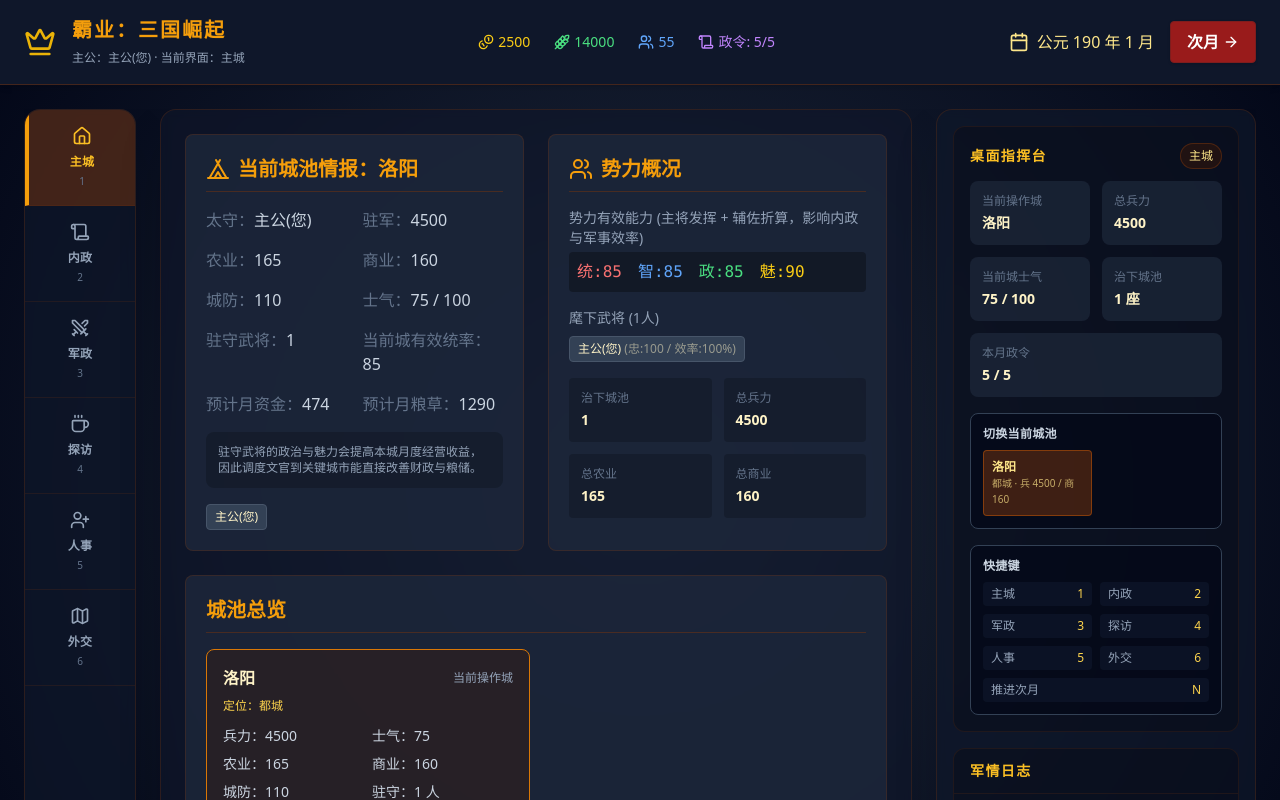
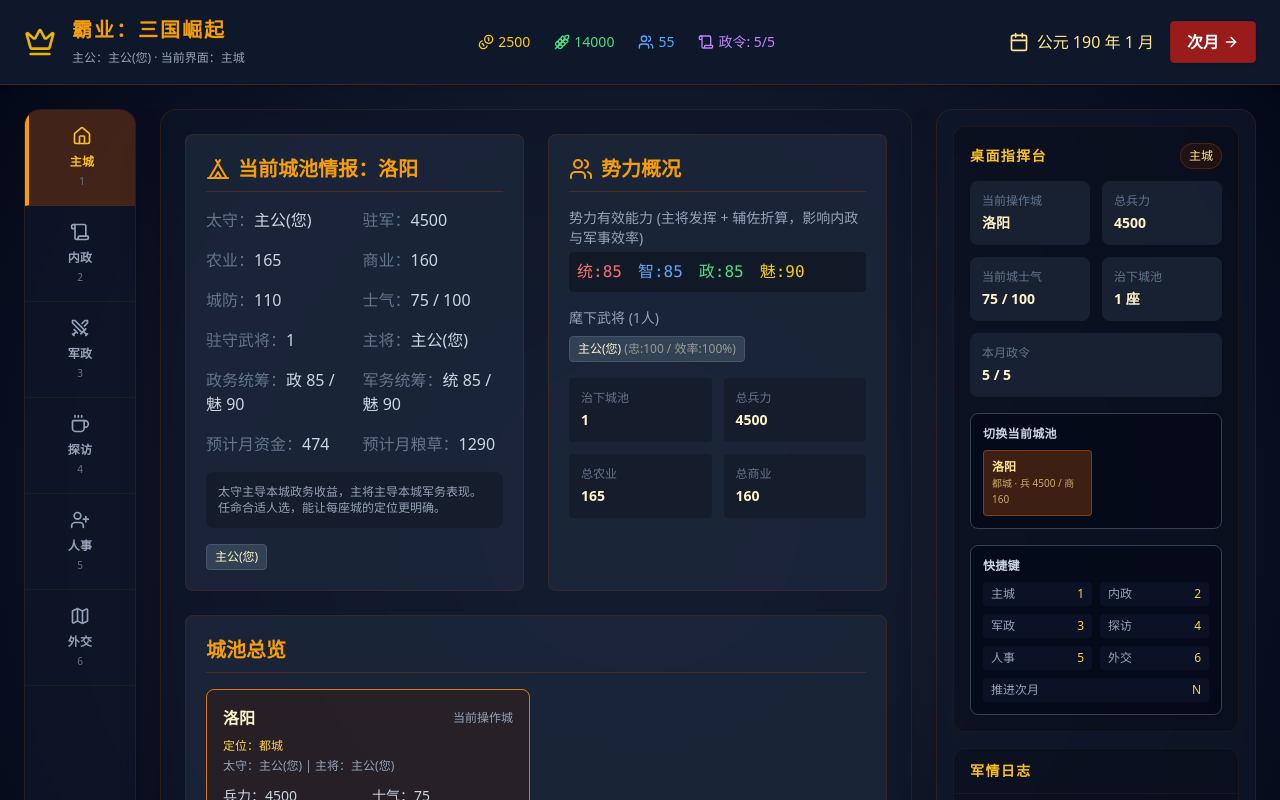
Before and after one commit to onovich/Hegemony, a React (Vite) app: page / in a window 1280 px wide. Shown: the top 800 px of the page. Built offline with nearby package versions, Linux system fonts and the light colour scheme.

Commit message:
feat: add city appointments

```diff
--- a/origin/App.jsx
+++ b/origin/App.jsx
@@ -35,6 +35,7 @@ import {
     getCapturedCityTroops,
     getCityRoleLabel,
     getDiplomacyStateLabel,
+    getDirectedFactionStats,
     getTradeIncomeBonus,
     getBorderPressureMoraleLoss,
     getEffectiveFactionStats,
@@ -62,6 +63,7 @@ const TAB_ITEMS = [
 // --- Utility Functions ---
 const randInt = (min, max) => Math.floor(Math.random() * (max - min + 1)) + min;
 const chance = (percent) => Math.random() * 100 < percent;
+const EMPTY_STATS = { cmd: 0, int: 0, pol: 0, cha: 0 };
 
 export default function App() {
     // --- State ---
@@ -122,9 +124,45 @@ export default function App() {
         return playerCities.find(city => city.id === activeCityId) ?? playerCities[0] ?? null;
     };
     const getCityOfficers = (cityId, factionId = 'player') => officers.filter(o => o.faction === factionId && o.state === 'active' && o.cityId === cityId);
-    const getCurrentCityOfficers = () => {
+    const getCityOperationalProfile = (cityId, factionId = 'player', cityState = cities, officerState = officers) => {
+        const city = cityState[cityId];
+        if (!city) {
+            return {
+                stationedOfficers: [],
+                governor: null,
+                commander: null,
+                economyStats: EMPTY_STATS,
+                militaryStats: EMPTY_STATS,
+            };
+        }
+
+        const stationedOfficers = officerState.filter(officer => (
+            officer.faction === factionId &&
+            officer.state === 'active' &&
+            officer.cityId === cityId
+        ));
+        const governor = stationedOfficers.find(officer => officer.id === city.governorId) ?? null;
+        const commander = stationedOfficers.find(officer => officer.id === city.commanderId) ?? null;
+
+        return {
+            stationedOfficers,
+            governor,
+            commander,
+            economyStats: getDirectedFactionStats(stationedOfficers, governor?.id ?? null),
+            militaryStats: getDirectedFactionStats(stationedOfficers, commander?.id ?? null),
+        };
+    };
+    const getCurrentCityProfile = () => {
         const currentCity = getPlayerCity();
-        return currentCity ? getCityOfficers(currentCity.id) : [];
+        return currentCity
+            ? getCityOperationalProfile(currentCity.id)
+            : {
+                stationedOfficers: [],
+                governor: null,
+                commander: null,
+                economyStats: EMPTY_STATS,
+                militaryStats: EMPTY_STATS,
+            };
     };
     const activeTabLabel = TAB_ITEMS.find(item => item.id === activeTab)?.label ?? '主城';
     const factionRulerIds = new Set(Object.values(factions).map(faction => faction.ruler));
@@ -140,17 +178,42 @@ export default function App() {
         }
     }, [cities, activeCityId]);
 
+    useEffect(() => {
+        let hasChanges = false;
+        const nextCities = { ...cities };
+
+        Object.values(cities).forEach(city => {
+            const stationedIds = new Set(
+                officers
+                    .filter(officer => officer.faction === city.owner && officer.state === 'active' && officer.cityId === city.id)
+                    .map(officer => officer.id)
+            );
+
+            const governorValid = !city.governorId || stationedIds.has(city.governorId);
+            const commanderValid = !city.commanderId || stationedIds.has(city.commanderId);
+
+            if (!governorValid || !commanderValid) {
+                hasChanges = true;
+                nextCities[city.id] = {
+                    ...nextCities[city.id],
+                    governorId: governorValid ? nextCities[city.id].governorId : null,
+                    commanderId: commanderValid ? nextCities[city.id].commanderId : null,
+                };
+            }
+        });
+
+        if (hasChanges) {
+            setCities(nextCities);
+        }
+    }, [cities, officers]);
+
     // Calculate total stats for player
     const getTotalStats = () => {
         return getEffectiveFactionStats(getPlayerOfficers());
     };
 
-    const getCurrentCityStats = () => {
-        return getEffectiveFactionStats(getCurrentCityOfficers());
-    };
-
     const ensureCurrentCityOfficer = (actionLabel) => {
-        const currentCityOfficers = getCurrentCityOfficers();
+        const currentCityOfficers = getCurrentCityProfile().stationedOfficers;
         const currentCity = getPlayerCity();
         if (currentCityOfficers.length > 0) {
             return true;
@@ -201,13 +264,14 @@ export default function App() {
             officer.state === 'active' &&
             (cityId === null || officer.cityId === cityId)
         ));
+        const getCityProfileFromState = (cityId, factionId) => getCityOperationalProfile(cityId, factionId, nextCities, nextOfficers);
 
         const myCities = getFactionCitiesFromState('player');
         const myOfficers = getFactionOfficersFromState('player');
         const economy = advanceFactionEconomy({
             cities: myCities,
             officerCount: myOfficers.length,
-            getCityStats: (city) => getEffectiveFactionStats(getFactionOfficersFromState('player', city.id)),
+            getCityStats: (city) => getCityProfileFromState(city.id, 'player').economyStats,
         });
         const citySummary = myCities.map(city => `${city.name}[${getCityRoleLabel(city)}](农${city.agriculture}/商${city.commerce}/兵${city.troops})`).join('，');
         const otherFactions = Object.values(factions).filter(faction => faction.id !== 'player');
@@ -311,7 +375,7 @@ export default function App() {
             }
 
             if (shouldOfficerCauseUnrest(officer.loyalty)) {
-                const affectedCities = getPlayerCities();
+                const affectedCities = getFactionCitiesFromState('player');
                 const targetCity = affectedCities[randInt(0, affectedCities.length - 1)];
                 const moraleLoss = getUnrestMoraleLoss();
                 moraleLossByCity[targetCity.id] = (moraleLossByCity[targetCity.id] ?? 0) + moraleLoss;
@@ -374,8 +438,7 @@ export default function App() {
             }
 
             const attackerCandidates = factionCities.map(city => {
-                const cityOfficers = getFactionOfficersFromState(factionId, city.id);
-                const cityStats = getEffectiveFactionStats(cityOfficers);
+                const cityStats = getCityProfileFromState(city.id, factionId).militaryStats;
 
                 return {
                     city,
@@ -389,8 +452,7 @@ export default function App() {
             }).sort((left, right) => right.projectedPower - left.projectedPower);
 
             const defenderCandidates = playerCitiesNow.map(city => {
-                const cityOfficers = getFactionOfficersFromState('player', city.id);
-                const cityStats = getEffectiveFactionStats(cityOfficers);
+                const cityStats = getCityProfileFromState(city.id, 'player').militaryStats;
 
                 return {
                     city,
@@ -450,6 +512,8 @@ export default function App() {
                 nextCities[defenderCity.id] = {
                     ...defenderCity,
                     owner: factionId,
+                    governorId: null,
+                    commanderId: null,
                     troops: capturedTroops,
                     morale: 55,
                 };
@@ -544,7 +608,7 @@ export default function App() {
             return;
         }
 
-        const pOfficers = getCurrentCityOfficers();
+        const pOfficers = getCurrentCityProfile().stationedOfficers;
         const bonus = getExplorationBonus(pOfficers);
 
         if (location === 'tavern') {
@@ -611,7 +675,8 @@ export default function App() {
             setAp(prev => prev + 1);
             return;
         }
-        const stats = getCurrentCityStats();
+        const currentCityProfile = getCurrentCityProfile();
+        const stats = type === 'defense' ? currentCityProfile.militaryStats : currentCityProfile.economyStats;
         const myCity = getPlayerCity();
 
         let increase = 0;
@@ -644,7 +709,7 @@ export default function App() {
         if ((action === 'draft' || action === 'train' || action === 'attack') && !ensureCurrentCityOfficer(action === 'attack' ? '出兵' : '军务')) {
             return;
         }
-        const stats = getCurrentCityStats();
+        const stats = getCurrentCityProfile().militaryStats;
 
         if (action === 'draft') {
             const costGold = GAME_BALANCE.military.draftGoldCost;
@@ -726,7 +791,7 @@ export default function App() {
                     setCities(prev => ({
                         ...prev,
                         [myCity.id]: { ...prev[myCity.id], troops: Math.max(0, prev[myCity.id].troops - troopsLost) },
-                        [targetCityId]: { ...prev[targetCityId], owner: 'player', troops: capturedTroops, morale: 60 }
+                        [targetCityId]: { ...prev[targetCityId], owner: 'player', governorId: null, commanderId: null, troops: capturedTroops, morale: 60 }
                     }));
 
                     // Capture officers
@@ -810,6 +875,26 @@ export default function App() {
             const currentCityName = cities[officer.cityId]?.name ?? '未知地点';
             setOfficers(prev => prev.map(o => o.id === officerId ? { ...o, cityId: activeCityId } : o));
             addLog(`调度【${officer.name}】离开【${currentCityName}】，前往【${destinationCity.name}】驻守。`, 'system');
+        }
+        else if (action === 'appointGovernor') {
+            setCities(prev => ({
+                ...prev,
+                [activeCityId]: {
+                    ...prev[activeCityId],
+                    governorId: officerId,
+                },
+            }));
+            addLog(`任命【${officer.name}】为【${cities[activeCityId].name}】太守。`, 'success');
+        }
+        else if (action === 'appointCommander') {
+            setCities(prev => ({
+                ...prev,
+                [activeCityId]: {
+                    ...prev[activeCityId],
+                    commanderId: officerId,
+                },
+            }));
+            addLog(`任命【${officer.name}】为【${cities[activeCityId].name}】主将。`, 'success');
         }
     };
 
@@ -1008,11 +1093,13 @@ export default function App() {
         const myCity = getPlayerCity();
         const playerCities = getPlayerCities();
         const myOfficers = getPlayerOfficers();
-        const currentCityOfficers = getCurrentCityOfficers();
+        const currentCityProfile = getCurrentCityProfile();
+        const currentCityOfficers = currentCityProfile.stationedOfficers;
         const totalStats = getTotalStats();
-        const currentCityStats = getCurrentCityStats();
+        const currentCityEconomyStats = currentCityProfile.economyStats;
+        const currentCityMilitaryStats = currentCityProfile.militaryStats;
         const currentCityEconomy = myCity
-            ? advanceTurnEconomy({ city: myCity, officerCount: 0, cityStats: currentCityStats })
+            ? advanceTurnEconomy({ city: myCity, officerCount: 0, cityStats: currentCityEconomyStats })
             : null;
         const totalTroops = playerCities.reduce((sum, city) => sum + city.troops, 0);
         const totalAgriculture = playerCities.reduce((sum, city) => sum + city.agriculture, 0);
@@ -1025,14 +1112,16 @@ export default function App() {
                         <Tent className="w-6 h-6 mr-2"/> 当前城池情报：{myCity.name}
                     </h2>
                     <div className="grid grid-cols-2 gap-4 text-slate-300">
-                        <div><span className="text-slate-500">太守：</span>{officers.find(o=>o.id==='player_ruler')?.name}</div>
+                        <div><span className="text-slate-500">太守：</span>{currentCityProfile.governor?.name ?? '未任命'}</div>
                         <div><span className="text-slate-500">驻军：</span>{myCity.troops}</div>
                         <div><span className="text-slate-500">农业：</span>{myCity.agriculture}</div>
                         <div><span className="text-slate-500">商业：</span>{myCity.commerce}</div>
                         <div><span className="text-slate-500">城防：</span>{myCity.defense}</div>
                         <div><span className="text-slate-500">士气：</span>{myCity.morale} / 100</div>
                         <div><span className="text-slate-500">驻守武将：</span>{currentCityOfficers.length}</div>
-                        <div><span className="text-slate-500">当前城有效统率：</span>{currentCityStats.cmd}</div>
+                        <div><span className="text-slate-500">主将：</span>{currentCityProfile.commander?.name ?? '未任命'}</div>
+                        <div><span className="text-slate-500">政务统筹：</span>政 {currentCityEconomyStats.pol} / 魅 {currentCityEconomyStats.cha}</div>
+                        <div><span className="text-slate-500">军务统筹：</span>统 {currentCityMilitaryStats.cmd} / 魅 {currentCityMilitaryStats.cha}</div>
                         <div><span className="text-slate-500">预计月资金：</span>{currentCityEconomy?.goldIncome ?? 0}</div>
                         <div><span className="text-slate-500">预计月粮草：</span>{currentCityEconomy?.foodIncome ?? 0}</div>
                     </div>
@@ -1042,7 +1131,7 @@ export default function App() {
                         </div>
                     )}
                     <div className="mt-4 rounded-lg bg-black/20 p-3 text-xs text-slate-400">
-                        驻守武将的政治与魅力会提高本城月度经营收益，因此调度文官到关键城市能直接改善财政与粮储。
+                        太守主导本城政务收益，主将主导本城军务表现。任命合适人选，能让每座城的定位更明确。
                     </div>
                     <div className="mt-4 flex flex-wrap gap-2">
                         {currentCityOfficers.length === 0 ? (
@@ -1102,9 +1191,9 @@ export default function App() {
                     <div className="grid grid-cols-1 lg:grid-cols-2 gap-3">
                         {playerCities.map(city => (
                             (() => {
-                                const stationedOfficers = getCityOfficers(city.id);
-                                const stationedStats = getEffectiveFactionStats(stationedOfficers);
-                                const projectedEconomy = advanceTurnEconomy({ city, officerCount: 0, cityStats: stationedStats });
+                                const cityProfile = getCityOperationalProfile(city.id);
+                                const stationedOfficers = cityProfile.stationedOfficers;
+                                const projectedEconomy = advanceTurnEconomy({ city, officerCount: 0, cityStats: cityProfile.economyStats });
 
                                 return (
                             <button
@@ -1118,6 +1207,7 @@ export default function App() {
                                     <span className="text-xs text-slate-400">{city.id === myCity.id ? '当前操作城' : '点击切换'}</span>
                                 </div>
                                 <div className="mt-2 text-xs text-amber-300">定位：{getCityRoleLabel(city)}</div>
+                                <div className="mt-1 text-xs text-slate-400">太守：{cityProfile.governor?.name ?? '未任命'} | 主将：{cityProfile.commander?.name ?? '未任命'}</div>
                                 <div className="mt-3 grid grid-cols-2 gap-2 text-sm text-slate-300">
                                     <div>兵力：{city.troops}</div>
                                     <div>士气：{city.morale}</div>
@@ -1142,6 +1232,7 @@ export default function App() {
     const renderCouncil = () => (
         <div className="p-6 max-w-2xl mx-auto">
             <h2 className="text-2xl font-bold text-amber-500 mb-6 text-center">主持内政</h2>
+            <p className="mb-6 text-center text-xs text-slate-400">当前城由【{getCurrentCityProfile().governor?.name ?? '未任命'}】主持政务，太守会优先影响本城经营收益与开发效果。</p>
             <div className="grid grid-cols-1 gap-6">
                 <div className="bg-slate-800/80 p-6 rounded-lg border border-amber-900/30 text-center hover:bg-slate-800 transition">
                     <Wheat className="w-12 h-12 text-green-500 mx-auto mb-3"/>
@@ -1173,8 +1264,9 @@ export default function App() {
 
     const renderArmy = () => {
         const myCity = getPlayerCity();
-        const currentCityOfficers = getCurrentCityOfficers();
-        const currentCityStats = getCurrentCityStats();
+        const currentCityProfile = getCurrentCityProfile();
+        const currentCityOfficers = currentCityProfile.stationedOfficers;
+        const currentCityStats = currentCityProfile.militaryStats;
         const enemyCities = Object.values(cities).filter(c => c.owner !== 'player');
 
         return (
@@ -1185,7 +1277,7 @@ export default function App() {
                         <h2 className="text-xl font-bold text-amber-500 mb-4 flex items-center border-b border-amber-900/50 pb-2">
                             <Flag className="w-6 h-6 mr-2"/> 军备筹建
                         </h2>
-                        <p className="text-xs text-slate-400 mb-4">当前军务由【{myCity.name}】执行，城市定位为【{getCityRoleLabel(myCity)}】。</p>
+                        <p className="text-xs text-slate-400 mb-4">当前军务由【{myCity.name}】执行，主将为【{currentCityProfile.commander?.name ?? '未任命'}】，城市定位为【{getCityRoleLabel(myCity)}】。</p>
                         <div className="mb-4 rounded bg-black/20 p-3 text-xs text-slate-300">
                             驻守武将：{currentCityOfficers.length} 人 | 当前城有效统率：{currentCityStats.cmd} | 当前城有效魅力：{currentCityStats.cha}
                         </div>
@@ -1302,6 +1394,8 @@ export default function App() {
     const renderPersonnel = () => {
         const myOfficers = getPlayerOfficers().filter(o => o.id !== 'player_ruler');
         const discoveredOfficers = officers.filter(o => o.state === 'discovered' && o.faction === 'free');
+        const currentCityProfile = getCurrentCityProfile();
+        const stationedOfficers = currentCityProfile.stationedOfficers.filter(o => o.id !== 'player_ruler');
 
         return (
             <div className="p-6 grid grid-cols-1 md:grid-cols-2 gap-6">
@@ -1332,6 +1426,41 @@ export default function App() {
                 </div>
 
                 <div className="bg-slate-800/80 p-5 rounded-lg border border-amber-900/30">
+                    <h2 className="text-xl font-bold text-amber-500 mb-4 flex items-center border-b border-amber-900/50 pb-2">
+                        <Tent className="w-6 h-6 mr-2"/> 当前城任命
+                    </h2>
+                    <p className="text-xs text-slate-400 mb-4">当前操作城为【{cities[activeCityId]?.name}】。太守优先影响经营收益，主将优先影响军务表现。</p>
+                    {stationedOfficers.length === 0 ? (
+                        <p className="text-slate-500 text-sm py-4 text-center">当前城暂无可任命的驻守武将。</p>
+                    ) : (
+                        <div className="space-y-3 mb-6">
+                            {stationedOfficers.map(o => (
+                                <div key={o.id} className="flex justify-between items-center p-3 bg-black/40 border border-slate-700 rounded">
+                                    <div>
+                                        <div className="text-amber-100 font-bold">{o.name}</div>
+                                        <div className="mt-1 text-xs text-slate-400">政:{o.pol} 魅:{o.cha} 统:{o.cmd}</div>
+                                    </div>
+                                    <div className="flex gap-2">
+                                        <button
+                                            onClick={() => personnelAction('appointGovernor', o.id)}
+                                            disabled={currentCityProfile.governor?.id === o.id}
+                                            className={`px-3 py-1 rounded text-sm font-bold transition ${currentCityProfile.governor?.id === o.id ? 'bg-slate-700 text-slate-500 cursor-not-allowed' : 'bg-amber-800 hover:bg-amber-700 text-white'}`}
+                                        >
+                                            任太守
+                                        </button>
+                                        <button
+                                            onClick={() => personnelAction('appointCommander', o.id)}
+                                            disabled={currentCityProfile.commander?.id === o.id}
+                                            className={`px-3 py-1 rounded text-sm font-bold transition ${currentCityProfile.commander?.id === o.id ? 'bg-slate-700 text-slate-500 cursor-not-allowed' : 'bg-red-800 hover:bg-red-700 text-white'}`}
+                                        >
+                                            任主将
+                                        </button>
+                                    </div>
+                                </div>
+                            ))}
+                        </div>
+                    )}
+
                     <h2 className="text-xl font-bold text-amber-500 mb-4 flex items-center border-b border-amber-900/50 pb-2">
                         <Coins className="w-6 h-6 mr-2"/> 赏赐部下
                     </h2>
--- a/src/logic/engine/gameBalance.js
+++ b/src/logic/engine/gameBalance.js
@@ -17,12 +17,17 @@ function getCityRoleConfig(city) {
   };
 }
 
-function getEffectiveStat(officers, stat) {
+function getEffectiveStat(officers, stat, leadOfficerId = null) {
   if (!officers.length) {
     return 0;
   }
 
-  const sorted = [...officers].sort((left, right) => right[stat] - left[stat]);
+  const explicitLead = leadOfficerId
+    ? officers.find(officer => officer.id === leadOfficerId)
+    : null;
+  const sorted = explicitLead
+    ? [explicitLead, ...officers.filter(officer => officer.id !== explicitLead.id)]
+    : [...officers].sort((left, right) => right[stat] - left[stat]);
   const leadOfficer = sorted[0];
   const lead = Math.floor((leadOfficer?.[stat] ?? 0) * getOfficerContributionMultiplier(leadOfficer?.loyalty ?? 100));
   const support = sorted.slice(1).reduce(
@@ -86,6 +91,15 @@ export function getEffectiveFactionStats(officers) {
     int: getEffectiveStat(officers, 'int'),
     pol: getEffectiveStat(officers, 'pol'),
     cha: getEffectiveStat(officers, 'cha'),
+  };
+}
+
+export function getDirectedFactionStats(officers, leadOfficerId = null) {
+  return {
+    cmd: getEffectiveStat(officers, 'cmd', leadOfficerId),
+    int: getEffectiveStat(officers, 'int', leadOfficerId),
+    pol: getEffectiveStat(officers, 'pol', leadOfficerId),
+    cha: getEffectiveStat(officers, 'cha', leadOfficerId),
   };
 }
 
```
Also changed, not shown: src/data/gameConfig.js (+8 -0 lines), 1 other file (tests, documents, lock files or other folders).
